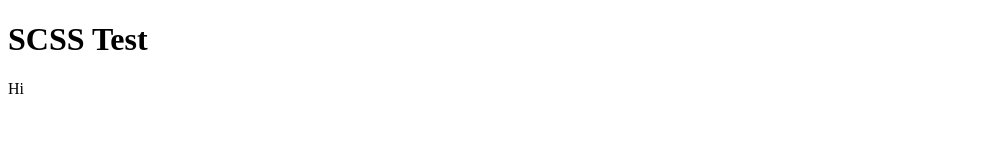
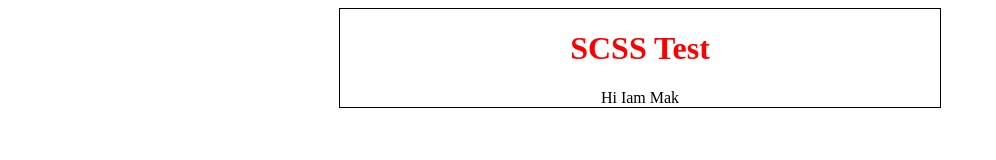
Before and after one commit to YangMak/TestGitHub, a website: page vscode-test/index.html in a window 1280 px wide. Shown: the whole page, without its empty margins (0-996 px from the left). Drawn offline with Linux system fonts and the light colour scheme.

Commit message:
Add SCSS & Auto-comment & vscode-icon

```diff
--- a/vscode-test/index.html
+++ b/vscode-test/index.html
@@ -1,14 +1,19 @@
 <!DOCTYPE html>
 <html lang="en">
+
 <head>
     <meta charset="UTF-8">
     <meta name="viewport" content="width=device-width, initial-scale=1.0">
     <meta http-equiv="X-UA-Compatible" content="ie=edge">
     <title>2018-08-21_vscodeTest</title>
-    <link rel="stylesheet" href="style.css">
+    <link rel="stylesheet" href="main.css">
 </head>
+
 <body>
-    <h1>SCSS Test</h1>
-    <div>Hi</div>
+    <header>
+        <h1>SCSS Test</h1>
+        <div>Hi Iam Mak</div>
+    </header>
 </body>
+
 </html>
--- /dev/null
+++ b/vscode-test/main.scss
@@ -0,0 +1,24 @@
+$header-title-color: red;
+// h1{
+//   color: red;
+// }
+// header{
+//     display:block;
+//     max-width: 600px;
+//     margin: 0 auto;
+//     border: 1px solid;
+//     text-align: center;
+// }
+// header > h1 {
+//     color:red;
+// }
+header {
+    display: block;
+    max-width: 600px;
+    margin: 0 auto;
+    border: 1px solid;
+    text-align: center;
+    h1 {
+        color: $header-title-color;
+    }
+}
--- a/vscode-test/style.css
+++ b/vscode-test/style.css
@@ -0,0 +1,3 @@
+h1{
+    color: blue
+}
--- a/vscode-test/test.js
+++ b/vscode-test/test.js
@@ -1 +1,13 @@
 console.log('success File!!');
+
+export class Action {}
+
+function myFunction() {
+    console.log('Document This Test');
+    return true;
+}
+/** Auto comment Test
+ * @var
+ * @ array => adBlock
+ */
+var adBlock = [];
```
Also changed, not shown: vscode-test/main.css (added), 1 other file.
